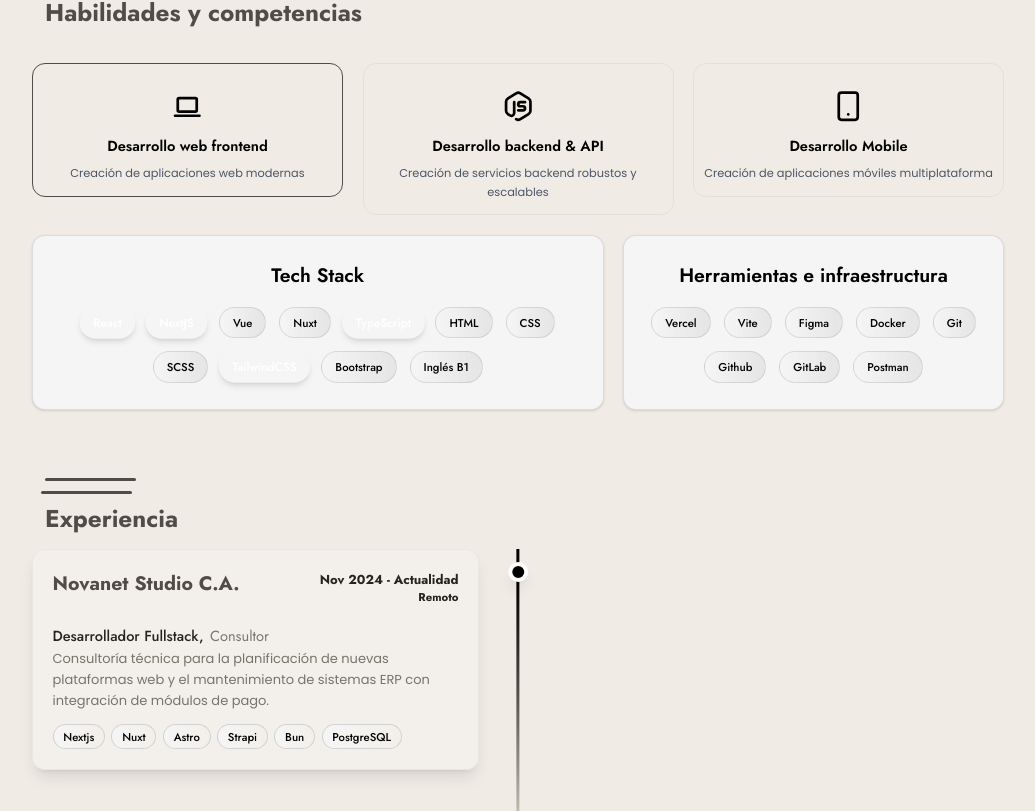
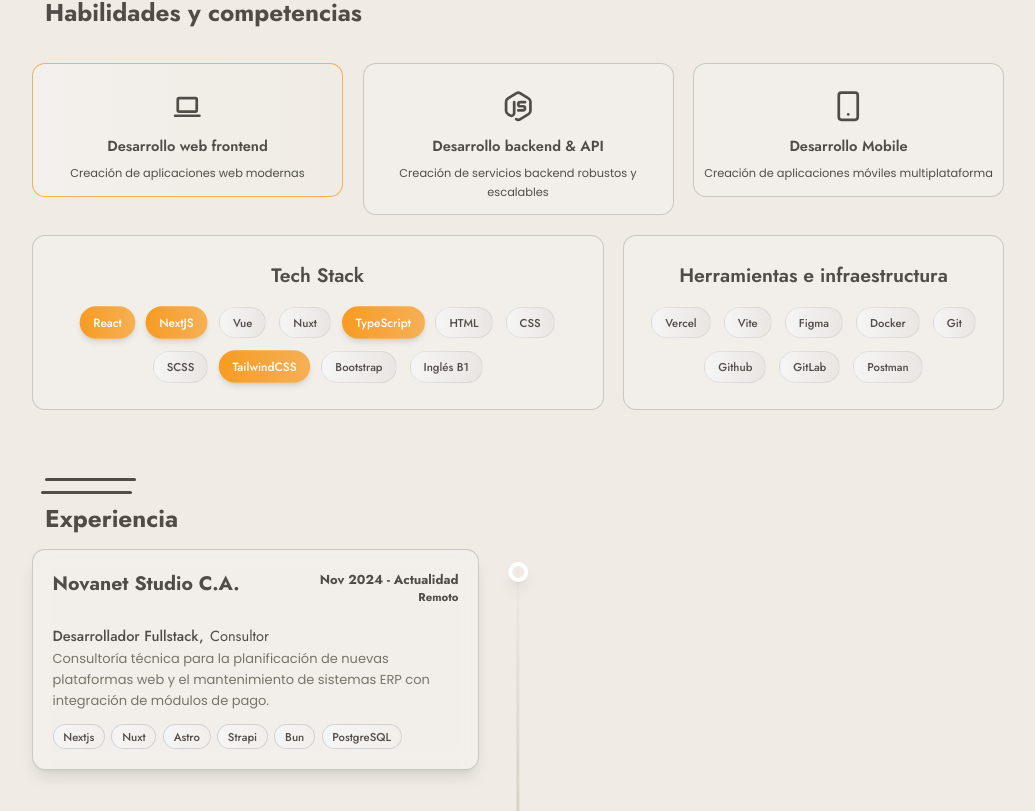
Before and after one commit to EliezerMezaDev/portfolio-v04, a Next.js app: page /about in a window 1280 px wide. Shown: the part 1529-2340 px from the top of the page, without its empty margins (122-1157 px from the left). Built offline with nearby package versions, Linux system fonts and the light colour scheme.

Commit message:
refactor: improve About page Experience and Skills components

```diff
--- a/src/components/about/Experience.tsx
+++ b/src/components/about/Experience.tsx
@@ -104,13 +104,13 @@ function ExperienceCard({
     >
       {/* Card */}
       <div
-        className={`ml-6 rounded-2xl border border-gray-300/30 bg-white/20 p-6 shadow-lg backdrop-blur-sm transition-all duration-300 hover:bg-white/30 hover:shadow-xl md:ml-0`}
+        className={`ml-6 rounded-2xl border border-dark/25 bg-light/35 p-6 shadow-lg backdrop-blur-sm transition-all duration-300 hover:shadow-xl md:ml-0`}
       >
         {/* Company & Position */}
         <div className="mb-6 flex flex-col justify-between lg:flex-row">
           {experience.site ? (
             <a href={experience.site} target="_blank" rel="noopener noreferrer">
-              <h3 className="hover:text-accent cursor-pointer text-2xl font-bold transition-all duration-300">
+              <h3 className="hover:text-main cursor-pointer text-2xl font-bold transition-all duration-300">
                 {experience.company}
               </h3>
             </a>
@@ -118,15 +118,15 @@ function ExperienceCard({
             <h3 className="text-2xl font-bold">{experience.company}</h3>
           )}
 
-          <div className="flex flex-col font-bold text-black/85 lg:items-end">
+          <div className="flex flex-col font-bold text-dark lg:items-end">
             <h4>{`${experience.startDate} - ${experience.endDate}`}</h4>
             <span className="text-sm">{`${experience.location}`}</span>
           </div>
         </div>
 
-        <h5 className="text-lg font-medium text-black/85">
+        <h5 className="text-lg font-medium text-dark">
           {experience.position},
-          <span className="ml-2 font-normal text-black/50">
+          <span className="ml-2 font-normal text-darken/50">
             {experience.type}
           </span>
         </h5>
@@ -141,7 +141,7 @@ function ExperienceCard({
           {experience.skills.map((skill: string, idx: number) => (
             <span
               key={idx}
-              className="rounded-full border border-gray-400/40 bg-linear-to-r from-light to-light-2/50 px-3 py-1 text-sm font-medium text-black backdrop-blur-sm transition-all duration-300 hover:scale-105"
+              className="rounded-full border border-gray-400/40 bg-linear-to-r from-light to-light-2/50 px-3 py-1 text-sm font-medium text-darken backdrop-blur-sm transition-all duration-300 hover:scale-105"
             >
               {skill}
             </span>
@@ -162,16 +162,16 @@ export default function Experience() {
 
       <section className="relative mx-auto w-full px-8">
         {/* Timeline line - hidden on mobile, visible on md+ */}
-        <div className="absolute left-1/2 hidden h-full w-1 -translate-x-1/2 transform bg-linear-to-b from-black via-light-3 to-transparent md:block" />
+        <div className="absolute left-1/2 hidden h-full w-1 -translate-x-1/2 transform bg-linear-to-b from-darken via-light-3 to-transparent md:block" />
         {/* Mobile timeline line */}
-        <div className="absolute left-0 h-full w-1 bg-linear-to-b from-black via-light-3 to-transparent md:hidden" />{" "}
+        <div className="absolute left-0 h-full w-1 bg-linear-to-b from-darken via-light-3 to-transparent md:hidden" />{" "}
         {/* Experience cards */}
         <div className="relative space-y-12 md:space-y-16">
           <AnimatePresence>
             {displayedExperiences.map((experience, index) => (
               <div key={experience.id} className="relative">
                 <div
-                  className={`absolute top-5 left-0 z-30 h-6 w-6 -translate-x-1/2 rounded-full border-4 border-white bg-black shadow-lg md:top-4 md:left-1/2 md:-translate-x-1/2`}
+                  className={`absolute top-5 left-0 z-30 h-6 w-6 -translate-x-1/2 rounded-full border-4 border-white bg-darken shadow-lg md:top-4 md:left-1/2 md:-translate-x-1/2`}
                 />
 
                 <ExperienceCard
@@ -193,7 +193,7 @@ export default function Experience() {
           >
             <button
               onClick={() => setShowAll(!showAll)}
-              className="flex items-center gap-2 rounded-full bg-black px-8 py-3 font-medium text-white shadow-lg transition-all duration-300 hover:scale-105 hover:bg-gray-800"
+              className="flex items-center gap-2 rounded-full bg-darken px-8 py-3 font-medium text-white shadow-lg transition-all duration-300 hover:scale-105 hover:bg-gray-800"
             >
               {showAll ? (
                 <>
--- a/src/components/about/Skills.tsx
+++ b/src/components/about/Skills.tsx
@@ -96,8 +96,8 @@ function SkillCard({
       onClick={onClick}
       className={`group relative cursor-pointer border px-2 py-4 transition-all duration-300 md:rounded-2xl ${
         isSelected
-          ? "from-accent/5 to-accent-light/10 border-accent/75 border bg-linear-to-r"
-          : "border-black/5 hover:scale-95 hover:border-black/20"
+          ? "border border-main/75 bg-linear-to-r from-light/50 to-light-2/50"
+          : "border-dark/25 bg-light/35 hover:scale-95 hover:border-main-dark"
       }`}
       initial={{ opacity: 0, y: 20 }}
       animate={{ opacity: 1, y: 0 }}
@@ -107,17 +107,17 @@ function SkillCard({
         <div
           className={`rounded-xl p-2 px-4 transition-all duration-300 md:p-4`}
         >
-          <Icon className="h-10 w-10 text-black" />
+          <Icon className="h-10 w-10 text-dark" />
         </div>
         <div className="max-md:flex max-md:justify-start md:w-fit">
-          <h3 className="hidden text-xl font-semibold text-black md:mb-2 md:block md:text-lg">
+          <h3 className="hidden text-xl font-semibold text-darken md:mb-2 md:block md:text-lg">
             {skill.title}
           </h3>
-          <h3 className="text-lg font-semibold text-black md:hidden">
+          <h3 className="text-lg font-semibold text-darken md:hidden">
             {skill.shortTitle}
           </h3>
 
-          <p className="hidden text-sm leading-relaxed text-gray-600 md:block">
+          <p className="hidden text-sm leading-relaxed text-dark md:block">
             {skill.description}
           </p>
         </div>
@@ -143,12 +143,12 @@ function SkillDetails({ selectedSkill }: { selectedSkill: any }) {
       className="grid grid-cols-1 gap-6 md:grid-cols-[4fr_3fr] xl:grid-cols-[3fr_2fr]"
     >
       <motion.div
-        className="rounded-2xl border border-black/10 bg-light p-8 shadow-sm"
+        className="rounded-2xl border border-dark/25 bg-light/35 p-8"
         initial={{ opacity: 0, x: -50 }}
         animate={{ opacity: 1, x: 0 }}
         transition={{ delay: 0.2 }}
       >
-        <h3 className="mb-6 text-center text-2xl font-semibold text-black">
+        <h3 className="mb-6 text-center text-2xl font-semibold text-dark">
           Tech Stack
         </h3>
         <motion.div
@@ -168,8 +168,8 @@ function SkillDetails({ selectedSkill }: { selectedSkill: any }) {
                 variants={tagVariants}
                 className={`flex cursor-default items-center gap-2 rounded-full px-4 py-2 text-sm font-medium transition-all duration-300 ${
                   skill.highlight
-                    ? "from-accent to-accent/75 z-10 scale-105 border-black bg-linear-to-r text-white shadow-md hover:shadow-lg"
-                    : "border border-black/10 bg-linear-to-r from-light to-black/5 text-black hover:bg-white/60"
+                    ? "z-10 scale-105 border-dark bg-linear-to-r from-main to-main/75 text-white shadow-md"
+                    : "border border-dark/10 bg-linear-to-r from-light to-dark/5 text-dark"
                 }`}
               >
                 {skill.name}
@@ -180,12 +180,12 @@ function SkillDetails({ selectedSkill }: { selectedSkill: any }) {
       </motion.div>
 
       <motion.div
-        className="rounded-2xl border border-black/10 bg-light p-8 shadow-sm"
+        className="rounded-2xl border border-dark/25 bg-light/35 p-8"
         initial={{ opacity: 0, x: -50 }}
         animate={{ opacity: 1, x: 0 }}
         transition={{ delay: 0.2 }}
       >
-        <h3 className="mb-6 text-center text-2xl font-semibold text-black">
+        <h3 className="mb-6 text-center text-2xl font-semibold text-dark">
           Herramientas e infraestructura
         </h3>
         <motion.div
@@ -202,7 +202,7 @@ function SkillDetails({ selectedSkill }: { selectedSkill: any }) {
             <motion.span
               key={tool}
               variants={tagVariants}
-              className="flex cursor-default items-center gap-2 rounded-full border border-black/10 bg-linear-to-r from-light to-black/5 px-4 py-2 text-sm font-medium text-black transition-all duration-300 hover:bg-white/60"
+              className="flex cursor-default items-center gap-2 rounded-full border border-dark/10 bg-linear-to-r from-light to-dark/5 px-4 py-2 text-sm font-medium text-dark transition-all duration-300"
             >
               {tool}
             </motion.span>
@@ -217,10 +217,10 @@ export default function Skills() {
   const [selectedCategory, setSelectedCategory] =
     useState<keyof typeof skillCategories>("web")
   return (
-    <section>
+    <section className="w-full">
       <Title title="Habilidades y competencias" isMain={false} />
 
-      <div className="relative">
+      <div className="relative w-full">
         <div className="mx-auto grid grid-cols-1 gap-6 py-2 md:px-8 md:py-6">
           <div className="grid grid-cols-3 md:gap-6">
             {Object.entries(skillCategories).map(([key, skill], index) => (
```
